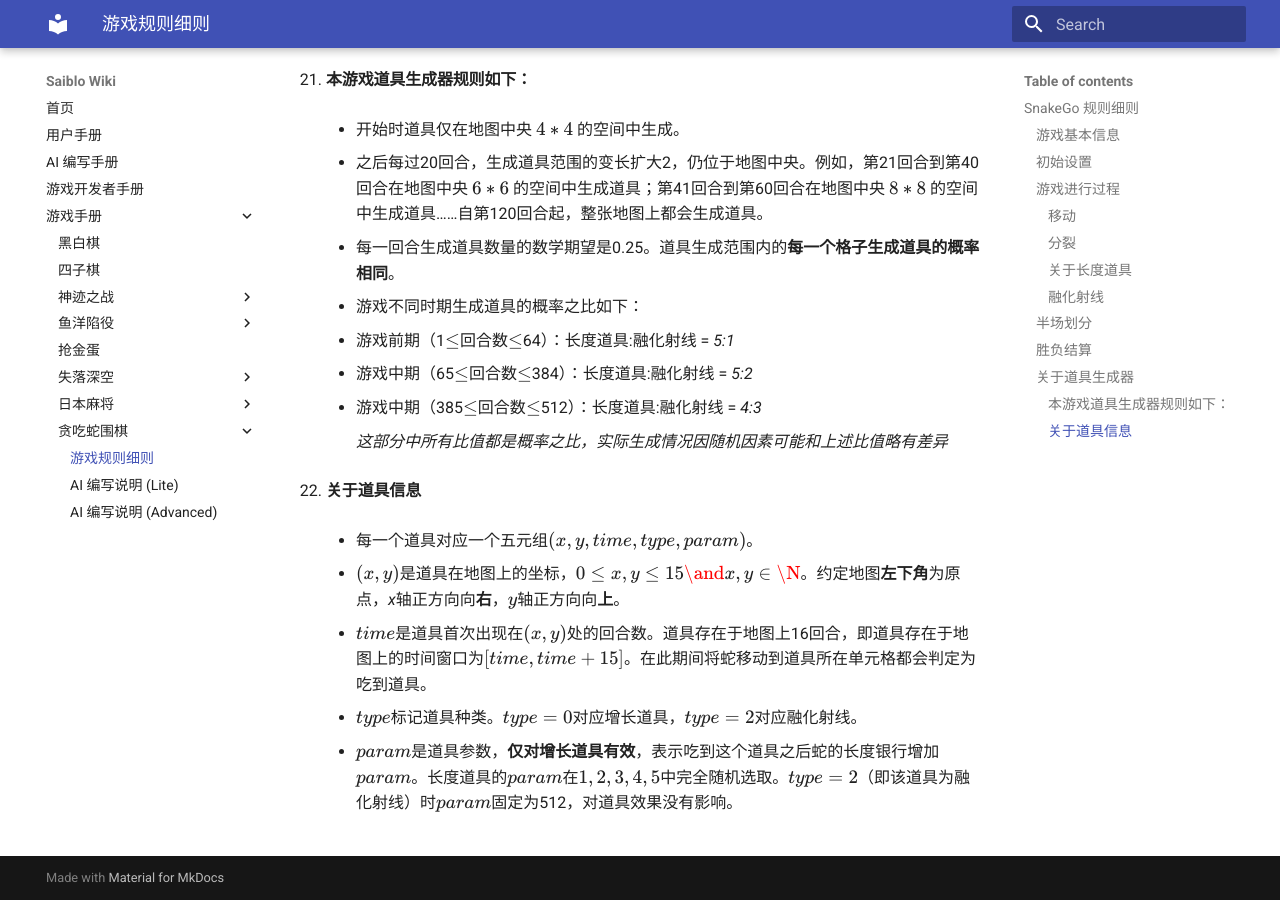
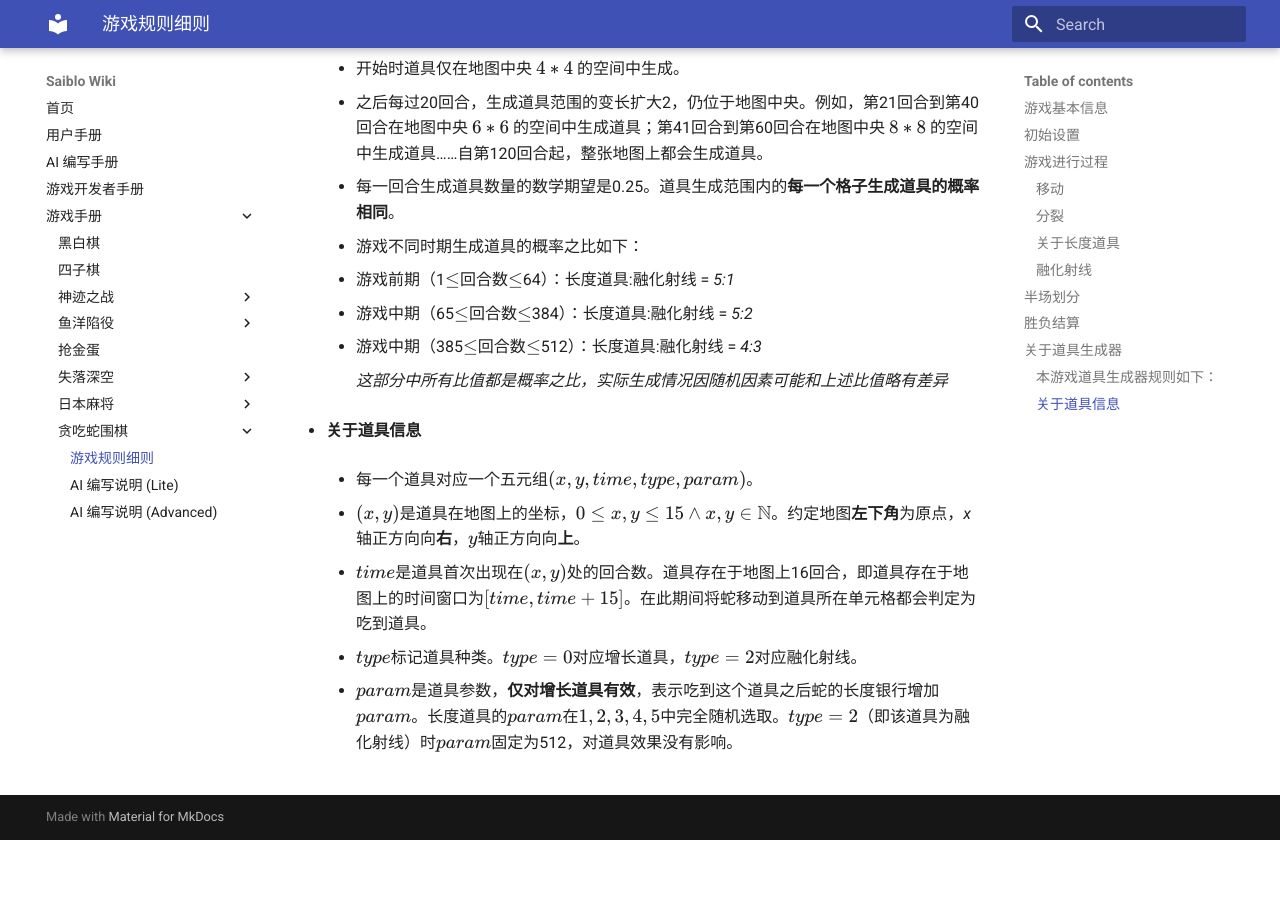
Before and after one commit to saiblo/saiblo-docs, an MkDocs documentation site: the page built from docs/games/snake-go/snake-go.md, in a window 1280 px wide and 900 px high, scrolled down 2364 px. Built offline with MkDocs 1.6.1 and Material for MkDocs 9.7.7, drawn with Linux system fonts in a browser that asks for light colours; after the commit the page ends 3204 px from its top, so only the background shows below that.

Commit message:
Minor fix

```diff
--- a/docs/games/snake-go/snake-go.md
+++ b/docs/games/snake-go/snake-go.md
@@ -1,10 +1,8 @@
-## SnakeGo 规则细则
-
-1. ### 游戏基本信息
+### 游戏基本信息
 
    * 双人游戏，双方玩家分为先后手。两个玩家轮流行动，依次操作自己的每一条蛇。游戏在一个16*16的正方形地图上进行。
 
-2. ### 初始设置
+### 初始设置
 
    * 每方只有一条蛇，蛇的长度为1，先手出生在左上角，后手出生在右下角。播放器中先手为**黄色**，后手为**蓝色**。
 
@@ -22,7 +20,6 @@
      * 移动落点是墙或另一条蛇时，不论另一条蛇属于己方还是对方， 移动均不合法。做出非法移动的蛇死亡，效果为整条蛇立即消失。*注意播放器不会禁用相关按钮或快捷键*。
      * 移动落点是自己蛇身除蛇尾之外的部分，则直接触发固化。具体而言，蛇头与所撞到的蛇身围成的闭合区域固化形成己方墙壁，蛇身其余部分消失。注意如果长度银行不为0，则移动到自身蛇尾也会触发固化，换言之，结算时先结算长度银行，再判断是否触发固化。可以看出长度小于等于4的蛇无论如何也无法触发固化。
      * 移动落点为地图外时，对AI而言会直接判定这条蛇死亡。对人类玩家而言，播放器会禁用相关按钮和快捷键。
-     *
 
    * #### 分裂
 
@@ -78,7 +75,7 @@
 
      * 每一个道具对应一个五元组$(x,y,time,type,param)$。
 
-     * $(x,y)$是道具在地图上的坐标，$0\le x,y\le15\and x,y\in\N$。约定地图**左下角**为原点，*x*轴正方向向**右**，$y$轴正方向向**上**。
+     * $(x,y)$是道具在地图上的坐标，$0\le x,y\le15\land x,y\in\mathbb{N}$。约定地图**左下角**为原点，*x*轴正方向向**右**，$y$轴正方向向**上**。
 
      * $time$是道具首次出现在$(x,y)$处的回合数。道具存在于地图上16回合，即道具存在于地图上的时间窗口为$[time, time+15]$。在此期间将蛇移动到道具所在单元格都会判定为吃到道具。
 
```
Also changed, not shown: other parts of docs/games/snake-go/snake-go.md (+4 -4 lines).
